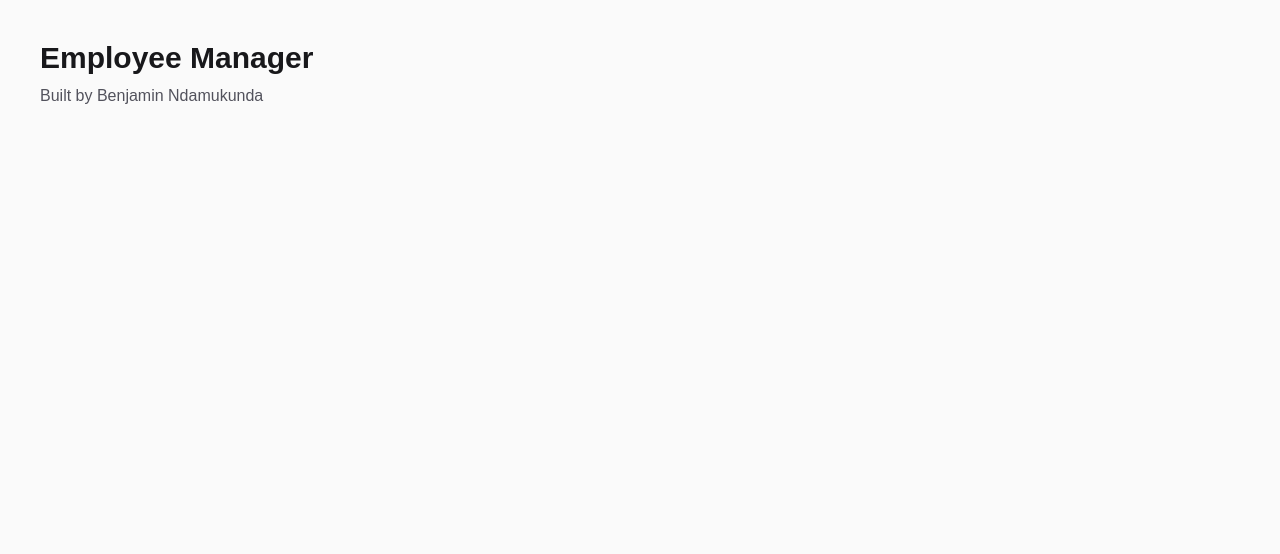
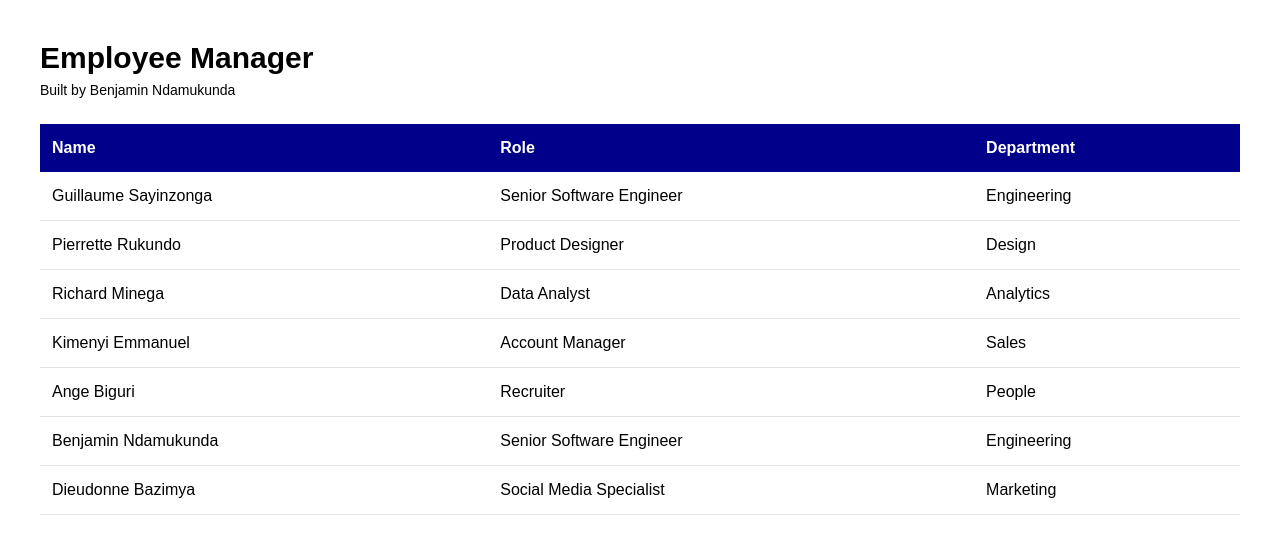
Before and after one commit to bndamukunda/Project1-employeemanager, a Next.js app: page / in a window 1280 px wide. Shown: the top 554 px of the page. Built offline with nearby package versions, Linux system fonts and the light colour scheme.

Commit message:
Update page.js

```diff
--- a/app/page.js
+++ b/app/page.js
@@ -1,8 +1,37 @@
+const employees = [
+  { name: "Guillaume Sayinzonga", role: "Senior Software Engineer", department: "Engineering" },
+  { name: "Pierrette Rukundo", role: "Product Designer", department: "Design" },
+  { name: "Richard Minega", role: "Data Analyst", department: "Analytics" },
+  { name: "Kimenyi Emmanuel", role: "Account Manager", department: "Sales" },
+  { name: "Ange Biguri", role: "Recruiter", department: "People" },
+  { name: "Benjamin Ndamukunda", role: "Senior Software Engineer", department: "Engineering" },
+  { name: "Dieudonne Bazimya", role: "Social Media Specialist", department: "Marketing" },
+];
+
 export default function Home() {
   return (
-    <main className="min-h-screen bg-zinc-50 p-10">
-      <h1 className="text-3xl font-bold text-zinc-900">Employee Manager</h1>
-      <p className="mt-2 text-zinc-600">Built by Benjamin Ndamukunda</p>
+    <main className="min-h-screen bg-white text-black p-10">
+      <h1 className="text-3xl font-bold">Employee Manager</h1>
+      <p className="mt-1 text-sm">Built by Benjamin Ndamukunda</p>
+
+      <table className="w-full mt-6 border-collapse">
+        <thead>
+          <tr className="bg-[darkblue] text-white text-left">
+            <th className="p-3">Name</th>
+            <th className="p-3">Role</th>
+            <th className="p-3">Department</th>
+          </tr>
+        </thead>
+        <tbody>
+          {employees.map((employee) => (
+            <tr key={employee.name} className="border-b border-zinc-200">
+              <td className="p-3">{employee.name}</td>
+              <td className="p-3">{employee.role}</td>
+              <td className="p-3">{employee.department}</td>
+            </tr>
+          ))}
+        </tbody>
+      </table>
     </main>
   );
 }
```
